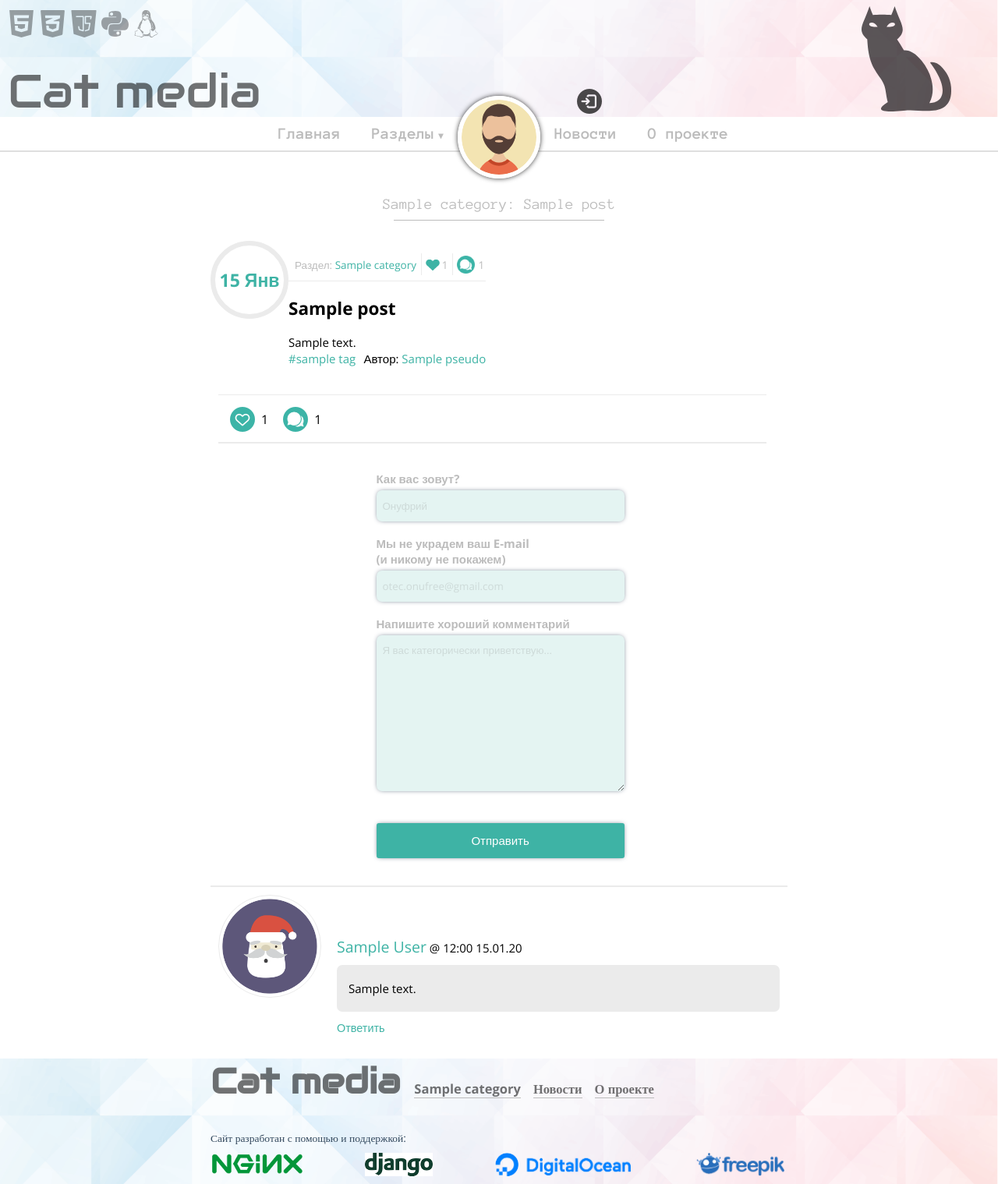
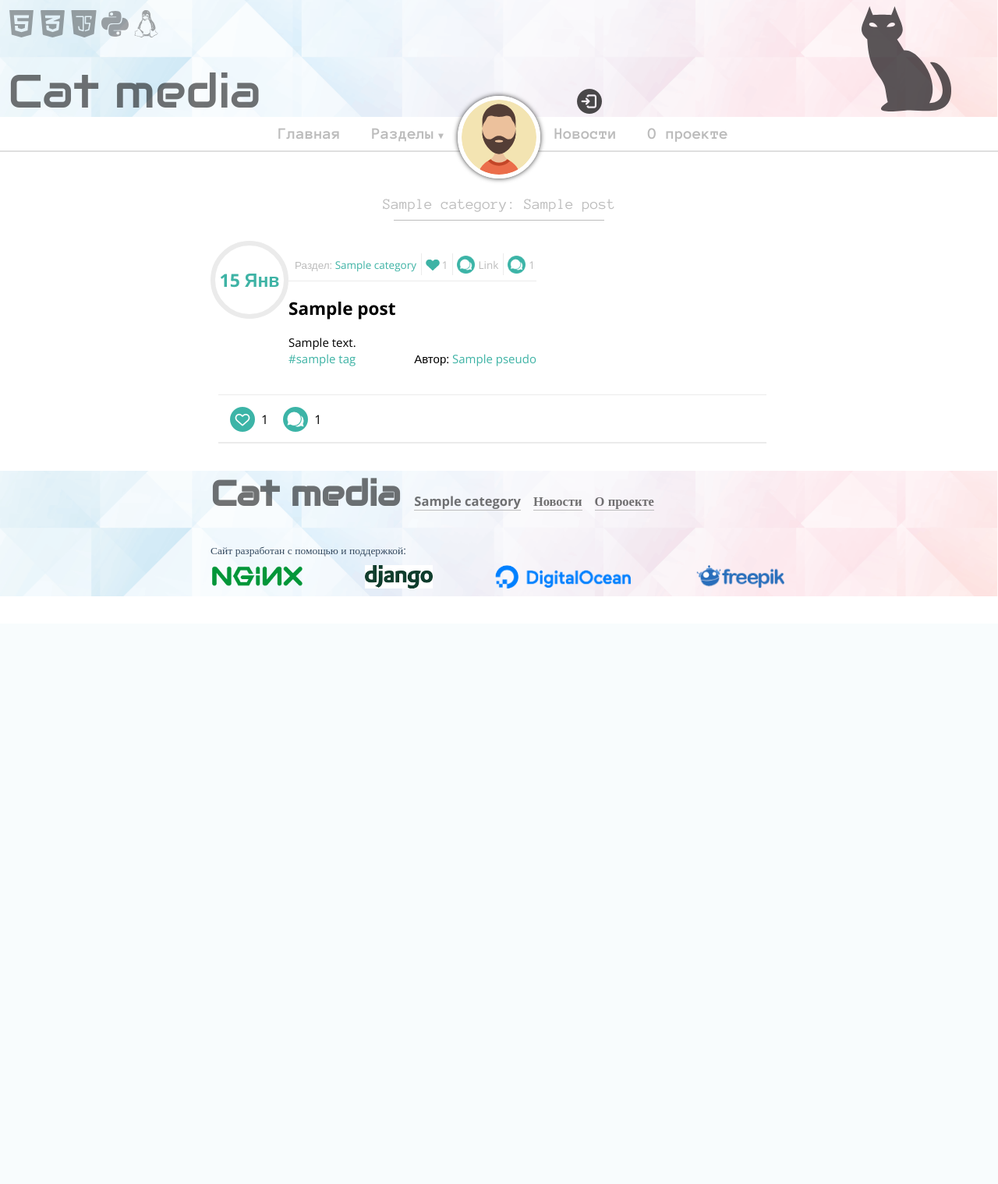
Before and after one commit to biryukov-m/c-media, a Django app: a page that uses blog/templates/blog/base.html in a window 1280 px wide. Shown: the whole page at 78% size. After the commit the page ends 765 px from the top, so only its background shows below. Run offline with Django 3.2, Linux system fonts and the light colour scheme; tables that the repository leaves empty hold one stand-in row (values such as "Sample post"); some libraries are stand-ins or nearby versions.

Commit message:
Writecomment заменено на DISQUS

```diff
--- a/blog/templates/blog/base.html
+++ b/blog/templates/blog/base.html
@@ -110,5 +110,6 @@
             </nav>
         </div>
     </footer>
+<script id="dsq-count-scr" src="//catmedia.disqus.com/count.js" async></script>
 </body>
 </html>
--- a/blog/templates/blog/post-base.html
+++ b/blog/templates/blog/post-base.html
@@ -19,6 +19,11 @@
                 <span class="likes-counter">{{ post.get_likes.count}}</span>
             </div>
             {% endif %}
+            <div class="comments indicator">
+                    <div class="indicator-icon-comment"></div>
+                    <span class="comment-counter"><a href="{{ post.get_absolute_url }}#disqus_thread">Link</a></span>
+            </div>
+
             {% if post.get_approved_comments.last %}
             <div class="comments indicator">
                 <div class="indicator-icon-comment"></div>
--- a/blog/templates/blog/single.html
+++ b/blog/templates/blog/single.html
@@ -34,28 +34,56 @@
             </div>
         </div>
     </nav>
-    <div class="writecomment-container">
-        <form class="writecomment clearfix" id="writecomment" action="" method="post">
-            {% csrf_token %}
-            <label for="id_author" class="forname">Как вас зовут?</label>
-            <input id="id_author" name="author" maxlength="200" required placeholder="Онуфрий">
-            <label for="id_email" class="foremail">Мы не украдем ваш E-mail<br>(и никому не покажем)</label>
-            <input id="id_email" name="email" type="email" maxlength="254" placeholder="otec.onufree@gmail.com" required>
-            <label for="id_text" class="forcomment-field">Напишите хороший комментарий</label>
-            <textarea id="id_text" name="text" maxlength="5000" required
-                      placeholder="Я вас категорически приветствую..."></textarea>
+{#    <div class="writecomment-container">#}
+{#        <form class="writecomment clearfix" id="writecomment" action="" method="post">#}
+{#            {% csrf_token %}#}
+{#            <label for="id_author" class="forname">Как вас зовут?</label>#}
+{#            <input id="id_author" name="author" maxlength="200" required placeholder="Онуфрий">#}
+{#            <label for="id_email" class="foremail">Мы не украдем ваш E-mail<br>(и никому не покажем)</label>#}
+{#            <input id="id_email" name="email" type="email" maxlength="254" placeholder="otec.onufree@gmail.com" required>#}
+{#            <label for="id_text" class="forcomment-field">Напишите хороший комментарий</label>#}
+{#            <textarea id="id_text" name="text" maxlength="5000" required#}
+{#                      placeholder="Я вас категорически приветствую..."></textarea>#}
             {# reCAPTCHA button #}
-            <div class="g-recaptcha" data-sitekey="6LcaHVoUAAAAAAAGWYb5r4830nRVMi6tvy2Xcon_"></div>
-            <input type="submit" class="comment-submit genbutton" value="Отправить">
-        </form>
-    </div>
+{#            <div class="g-recaptcha" data-sitekey="6LcaHVoUAAAAAAAGWYb5r4830nRVMi6tvy2Xcon_"></div>#}
+{#            <input type="submit" class="comment-submit genbutton" value="Отправить">#}
+{#        </form>#}
+{#    </div>#}
     <div class="comments-container">
-        {% for comment in post.get_comments %}
-            {% if user.is_authenticated or comment.approved_comment %}
-                {% include 'blog/comment.html' %}
-            {% endif %}
-        {% empty %}
-            <p class="no_comments">Ваш комментарий будет первым!</p>
-        {% endfor %}
-    </div>
+        <div id="disqus_thread"></div>
+        <script>
+
+        /**
+        *  RECOMMENDED CONFIGURATION VARIABLES: EDIT AND UNCOMMENT THE SECTION BELOW TO INSERT DYNAMIC VALUES FROM YOUR PLATFORM OR CMS.
+        *  LEARN WHY DEFINING THESE VARIABLES IS IMPORTANT: https://disqus.com/admin/universalcode/#configuration-variables*/
+
+        var disqus_config = function () {
+        this.page.url = '{{ post.get_absolute_url }}';  // Replace PAGE_URL with your page's canonical URL variable
+        this.page.identifier = ''; // Replace PAGE_IDENTIFIER with your page's unique identifier variable
+        };
+
+        (function() { // DON'T EDIT BELOW THIS LINE
+        var d = document, s = d.createElement('script');
+        s.src = 'https://catmedia.disqus.com/embed.js';
+        s.setAttribute('data-timestamp', +new Date());
+        (d.head || d.body).appendChild(s);
+        })();
+        </script>
+        <noscript>Please enable JavaScript to view the <a href="https://disqus.com/?ref_noscript">comments powered by Disqus.</a></noscript>
+
+
+
+
+
+
+
+
+{#        {% for comment in post.get_comments %}#}
+{#            {% if user.is_authenticated or comment.approved_comment %}#}
+{#                {% include 'blog/comment.html' %}#}
+{#            {% endif %}#}
+{#        {% empty %}#}
+{#            <p class="no_comments">Ваш комментарий будет первым!</p>#}
+{#        {% endfor %}#}
+{#    </div>#}
 {% endblock %}
```
